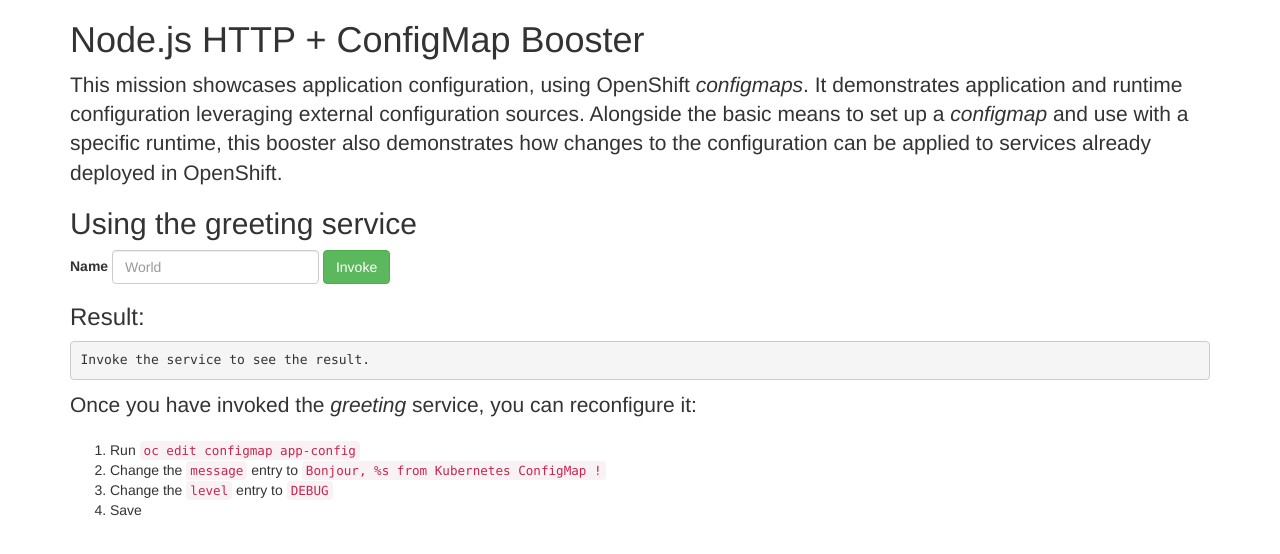
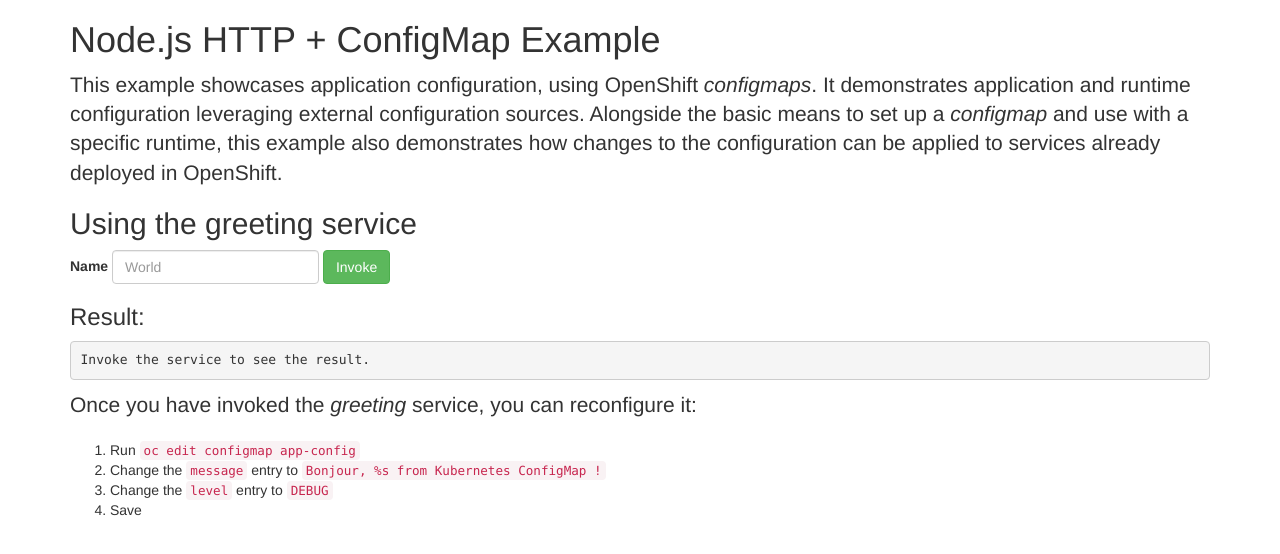
Before and after one commit to nodeshift-starters/nodejs-configmap, a website: page public/index.html in a window 1280 px wide. Drawn offline with nearby package versions, Linux system fonts and the light colour scheme.

Commit message:
chore: updates required for new nodeshift
Update mission/booster to examples

```diff
--- a/package.json
+++ b/package.json
@@ -13,7 +13,7 @@
     "ci": "npm run lint && npm run coveralls",
     "dependencyCheck": "szero . --ci",
     "release": "standard-version -a",
-    "openshift": "nodeshift --strictSSL=false --nodeVersion=10.x",
+    "openshift": "nodeshift --strictSSL=false --imageTag=10.x",
     "postinstall": "license-reporter report -s && license-reporter save -s --xml licenses.xml",
     "start": "node ."
   },
--- a/public/index.html
+++ b/public/index.html
@@ -3,7 +3,7 @@
 <head>
 
     <meta charset="utf-8">
-    <title>Node.js HTTP + ConfigMap Booster</title>
+    <title>Node.js HTTP + ConfigMap Example</title>
 
     <link rel="stylesheet" href="https://maxcdn.bootstrapcdn.com/bootstrap/3.3.7/css/bootstrap.min.css" integrity="sha384-BVYiiSIFeK1dGmJRAkycuHAHRg32OmUcww7on3RYdg4Va+PmSTsz/K68vbdEjh4u" crossorigin="anonymous">
 
@@ -14,8 +14,8 @@
     <div class="container">
 
         <div>
-            <h1>Node.js HTTP + ConfigMap Booster</h1>
-            <p class="lead">This mission showcases application configuration, using OpenShift <em>configmaps</em>. It demonstrates application and runtime configuration leveraging external configuration sources. Alongside the basic means to set up a <em>configmap</em>                and use with a specific runtime, this booster also demonstrates how changes to the configuration can be applied to services already deployed in OpenShift.
+            <h1>Node.js HTTP + ConfigMap Example</h1>
+            <p class="lead">This example showcases application configuration, using OpenShift <em>configmaps</em>. It demonstrates application and runtime configuration leveraging external configuration sources. Alongside the basic means to set up a <em>configmap</em>                and use with a specific runtime, this example also demonstrates how changes to the configuration can be applied to services already deployed in OpenShift.
             </p>
 
             <h2>Using the greeting service</h2>
```
Also changed, not shown: .nodeshift/route.yml.
